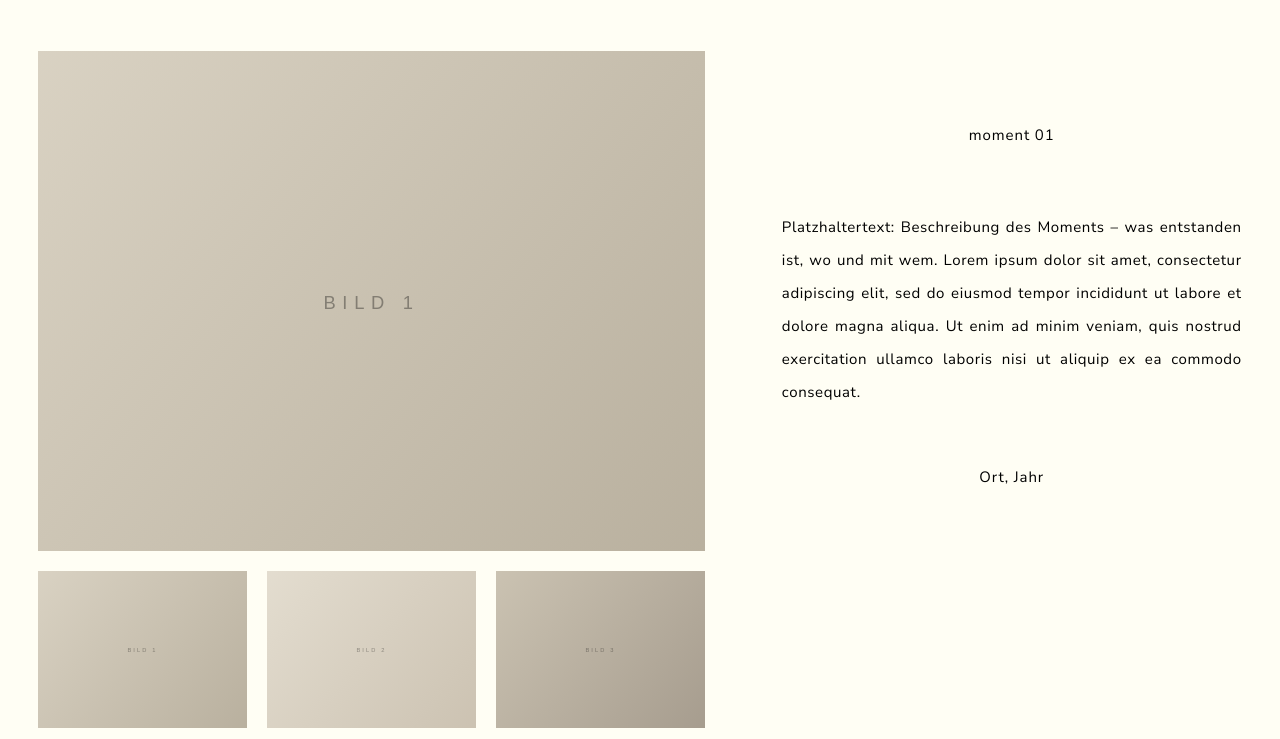
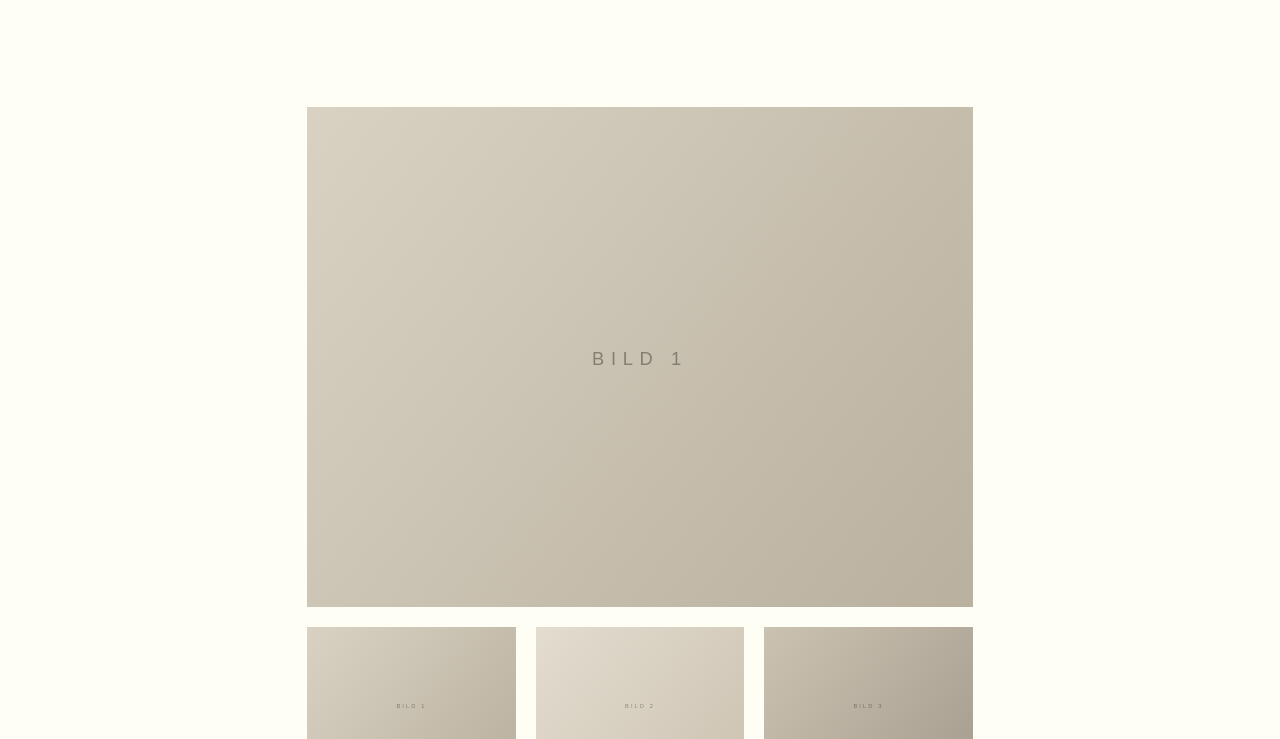
Before and after one commit to wus-debug/HEDRA, a plain HTML site: page moment-01.html in a window 1280 px wide. Shown: the part 61-800 px from the top of the page. Drawn offline with Linux system fonts and the light colour scheme; a web font is replaced by a local one.

Commit message:
Moment-Detailseite: Gesamtbreite und Position wie das Bild der Startseite
Co-Authored-By: Claude Opus 5.5 <noreply@anthropic.com>
Claude-Session: https://claude.ai/code/session_01Pd6BEQcp9vzfzd2mPkSopc

```diff
--- a/css/style.css
+++ b/css/style.css
@@ -324,18 +324,22 @@ a.moment:hover img { opacity: 0.85; }
 a.moment:hover figcaption { text-decoration: underline; text-underline-offset: 4px; text-decoration-thickness: 1px; }
 
 /* Detailseite eines Moments (analog polpi Produktseite):
-   links grosses Bild mit Vorschaubildern darunter, rechts Text */
+   links grosses Bild mit Vorschaubildern darunter, rechts Text.
+   Gesamtbreite und Position wie das Bild der Startseite. */
 .moment-detail {
-  --md-gap: clamp(40px, 6vw, 100px);
+  padding: clamp(130px, 21vh, 230px) var(--gutter) clamp(80px, 14vh, 150px);
+}
+
+.md-frame {
+  width: var(--feature-w);
+  margin: 0 auto;
+  container-type: inline-size; /* Layout richtet sich nach dieser Breite */
+}
+
+.md-layout {
   display: grid;
-  /* Bildspalte so breit wie das Bild der Startseite (sofern daneben
-     mindestens 300px für den Text bleiben), Textspalte rechts */
-  grid-template-columns:
-    min(1024px, var(--feature-h-w), calc(100vw - 2 * var(--gutter) - var(--md-gap) - 300px))
-    minmax(300px, 470px);
-  justify-content: center;
-  column-gap: var(--md-gap);
-  padding: clamp(110px, 14vh, 155px) var(--gutter) clamp(60px, 10vh, 120px);
+  grid-template-columns: 3fr 2fr;
+  column-gap: 40px;
 }
 
 .md-main {
@@ -367,14 +371,14 @@ a.moment:hover figcaption { text-decoration: underline; text-underline-offset: 4
 .md-thumb:hover img { opacity: 0.8; }
 .md-thumb:focus-visible { outline: 1px solid var(--ink); outline-offset: 3px; }
 
-.md-info { padding-top: clamp(24px, 9vh, 80px); }
+.md-info { padding-top: clamp(16px, 5vh, 48px); }
 
 .md-title {
   font-weight: 400;
   font-size: 15px;
   letter-spacing: 0.06em;
   text-align: center;
-  margin-bottom: clamp(40px, 8vh, 80px);
+  margin-bottom: clamp(32px, 6vh, 56px);
 }
 
 .md-text {
@@ -392,8 +396,9 @@ a.moment:hover figcaption { text-decoration: underline; text-underline-offset: 4
   letter-spacing: 0.06em;
 }
 
-@media (max-width: 900px) {
-  .moment-detail { grid-template-columns: var(--feature-w); row-gap: 48px; }
+/* Ist die Breite zu klein für Text daneben, steht der Text unter den Bildern */
+@container (max-width: 700px) {
+  .md-layout { grid-template-columns: 1fr; row-gap: 48px; }
   .md-info { padding-top: 0; }
   .md-title { margin-bottom: 32px; }
 }
--- a/moment-01.html
+++ b/moment-01.html
@@ -69,6 +69,8 @@
   <div class="overlay" aria-hidden="true"></div>
 
   <main class="moment-detail">
+    <div class="md-frame">
+    <div class="md-layout">
     <div class="md-media">
       <img class="md-main" src="images/moment-detail-1.svg" alt="moment 01, Bild 1">
       <div class="md-thumbs">
@@ -88,6 +90,8 @@
       <p class="md-text">Platzhaltertext: Beschreibung des Moments – was entstanden ist, wo und mit wem. Lorem ipsum dolor sit amet, consectetur adipiscing elit, sed do eiusmod tempor incididunt ut labore et dolore magna aliqua. Ut enim ad minim veniam, quis nostrud exercitation ullamco laboris nisi ut aliquip ex ea commodo consequat.</p>
       <p class="md-meta">Ort, Jahr</p>
     </div>
+    </div>
+    </div>
   </main>
 
   <footer class="site-footer">
```
Also changed, not shown: moment-02.html (+4 -0 lines), moment-03.html (+4 -0 lines), moment-04.html (+4 -0 lines), moment-05.html (+4 -0 lines), moment-06.html (+4 -0 lines), 1 other file.
